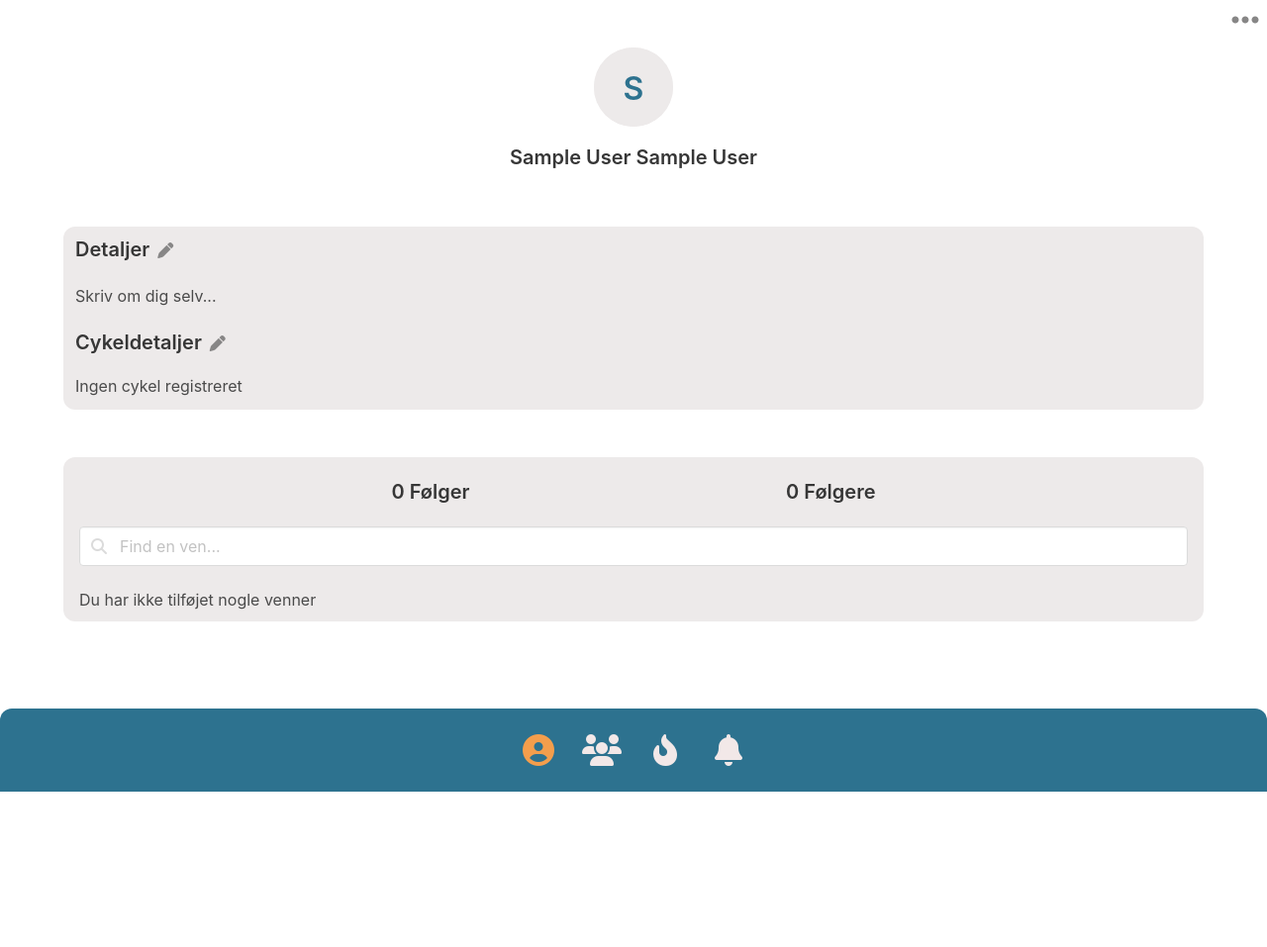
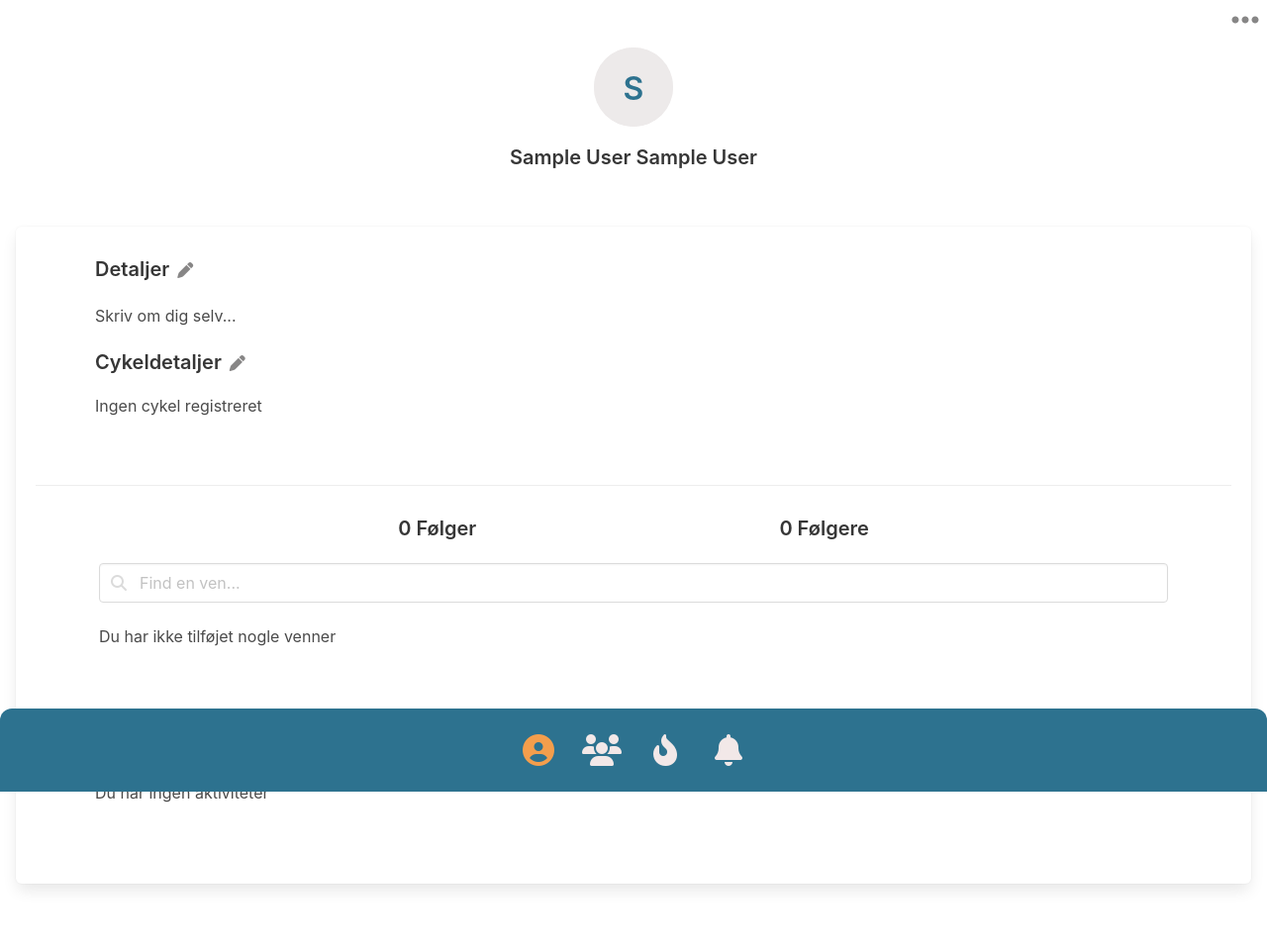
Before and after one commit to Lauramediedk/BikeMate2024, a Flask app: page /dashboard/ in a window 1280 px wide. Shown: the whole page at 99% size. Before the commit the page ends 800 px from the top, so only its background shows below. Run offline with Flask 3, Linux system fonts and the light colour scheme; the visitor is signed in with stand-in values (Sample User, id 1); data that the repository does not hold is empty; some libraries are stand-ins or nearby versions.

Commit message:
box styling of dashboard and corrected the upload bio route + removed redundant code

```diff
--- a/dashboard/forms.py
+++ b/dashboard/forms.py
@@ -6,4 +6,3 @@ class BioForm(FlaskForm):
     """Description field for updating the users bio"""
     description = TextAreaField('Beskrivelse')
     submit = SubmitField('Gem')
-    cancel = SubmitField('Annuller')
--- a/dashboard/views.py
+++ b/dashboard/views.py
@@ -23,10 +23,10 @@ def dashboard():
         return render_template('dashboard.html', first_name=first_name, last_name=last_name, image_path=image_path, bio=bio, form=form, active_page='dashboard')
     else:
         flash('Adgang nægtet', 'error')
-    return redirect(url_for('users.login'))
+        return redirect(url_for('users.login'))
 
 
-def allowed_file(filename):
+def allowed_file(filename):  # Check if the filename has a valid file extension
     return '.' in filename and filename.rsplit('.', 1)[1].lower() in ALLOWED_EXTENSIONS
 
 
@@ -48,16 +48,16 @@ def upload_picture():
         user_id = session.get('user_id')
         upload_profile_image(user_id, f'/uploads/{filename}')
 
-        flash('Billede uploadet succesfuldt', 'success')
+        flash('Billede uploadet', 'success')
     else:
-        flash('Ugyldigt filformat', 'error')
+        allowed_formats = ', '.join(ALLOWED_EXTENSIONS)
+        flash(f'Ugyldigt filformat. Kun følgende filtyper er tilladt: {allowed_formats}', 'error')
 
     return redirect(url_for('dashboard.dashboard'))
 
 
 @dashboard_bp.route('/remove_picture', methods=['GET', 'POST'])
 def remove_picture():
-    try:
         user_id = session.get('user_id')
         image_path = get_profile_image(user_id)
 
@@ -71,10 +71,8 @@ def remove_picture():
             flash('Billede fjernet', 'success')
         else:
             flash('Intet profilbillede at fjerne', 'error')
-    except Exception as e:
-        flash(f'Kunne ikke fjerne billedet: {str(e)}', 'error')
 
-    return redirect(url_for('dashboard.dashboard'))
+        return redirect(url_for('dashboard.dashboard'))
 
 
 @dashboard_bp.route('/upload_bio', methods=['POST'])
@@ -84,19 +82,15 @@ def upload_bio():
 
     if form.validate_on_submit():
         new_bio = form.description.data
-        try:
-            upload_user_bio(user_id, new_bio)
-            flash('Bio opdateret', 'success')
-        except Exception as e:
-            flash(f'Kunne ikke fjerne billedet: {str(e)}', 'error')
+        upload_user_bio(user_id, new_bio)
+        flash('Bio opdateret', 'success')
+    else:
+        flash('Kunne ikke fjerne billedet', 'error')
 
     return redirect(url_for('dashboard.dashboard'))
 
 
 @dashboard_bp.route('/logout')
 def logout():
-    session.pop('user_id', None)
-    session.pop('first_name', None)
-    session.pop('last_name', None)
-
-    return redirect(url_for('dashboard.dashboard'))
+    session.clear()
+    return redirect(url_for('users.login'))
--- a/static/styles.css
+++ b/static/styles.css
@@ -111,6 +111,14 @@ body {
   filter: grayscale(0%);
 }
 
+.flash-placement{
+  position: absolute;
+  top: 0;
+  left: 50%;
+  transform: translateX(-50%);
+  z-index: 1;
+}
+
 /* Desktop specific */
 @media screen and (min-width: 1088px) {
   .has-margin-vertical-desktop {
--- a/templates/base.html
+++ b/templates/base.html
@@ -62,6 +62,8 @@
     {% endif %}
 {% endblock %}
 
+{% include 'flash_messages.html' %}
+
     <div class="content">
         {% block content %} {% endblock %}
     </div>
--- a/templates/dashboard.html
+++ b/templates/dashboard.html
@@ -4,7 +4,10 @@
 
 {% block content %}
 
-    <div class="dropdown is-pulled-right is-right p-2" x-data="{ open: false }" x-bind:class="{ 'is-active': open }">
+    <div class="dropdown is-pulled-right is-right p-2"
+    x-data="{ open: false }"
+    x-bind:class="{ 'is-active': open }"
+    >
         <div class="dropdown-trigger">
             <div x-bind:class="{ 'is-active': open }" @click="open = !open" aria-haspopup="true" aria-controls="dropdown-menu">
                     <a href="#">
@@ -60,11 +63,11 @@
         </section>
     {% endif %}
 
-    <section class="section pt-0">
-        <div class="container">
-            <div class="columns is-marginless content-box is-block-desktop is-multiline">
+    <div class="box mx-4">
+        <section class="section pt-0">
+            <div class="columns is-marginless is-multiline">
                 <div class="column is-12-tablet px-3">
-                    <div x-data="{ show: false}">
+                    <div x-data="{ show: false }">
                         <span class="icon-text">
                             <span class="title is-5">Detaljer</span>
                             <span class="icon" @click="show = !show">
@@ -75,15 +78,13 @@
                         hx-select="#bio_content"
                         hx-target="#bio_content"
                         x-show="show"
+                        @click.outside="show = false"
                         >
                             {{ form.csrf_token }}
                             <div class="field">
                                 {{ form.description(class="input px-4", placeholder="Tilføj en beskrivelse") }}
                                 <div class="is-flex py-2" @click="show = false">
                                     {{ form.submit(class="button is-primary mr-2") }}
-                                    <div @click="show = false">
-                                        {{ form.cancel(class="button is-danger is-outlined")}}
-                                    </div>
                                 </div>
                             </div>
                         </form>
@@ -119,12 +120,12 @@
                     </div>
                 </div>
             </div>
-        </div>
-    </section>
+        </section>
 
-    <section class="section pt-0">
-        <div class="container">
-            <div class="columns is-marginless content-box border-radius scroll-box is-block-tablet">
+        <hr class="dropdown-divider">
+
+        <section class="section pt-0">
+            <div class="columns is-marginless border-radius scroll-box is-block">
                 <div class="column is-flex is-justify-content-space-evenly my-3">
                     <p class="title is-5 mb-0">0 Følger</p>
                     <p class="title is-5">0 Følgere</p>
@@ -147,7 +148,26 @@
                     <p class="subtitle is-6 px-4 py-3">Du har ikke tilføjet nogle venner</p>
                 {% endif %}
             </div>
-        </div>
-    </section>
+        </section>
+
+        <hr class="dropdown-divider">
+
+        <section class="section pt-0">
+            <div class="columns is-marginless border-radius scroll-box is-block">
+                <div class="column">
+                    <p class="title is-5 mb-0">Aktiviteter</p>
+                </div>
+                <div class="column">
+                    {% if user_activities %}
+                        {% for activity in user_activities %}
+                            {{ activity }}
+                        {% endfor %}
+                    {% else %}
+                        <p>Du har ingen aktiviteter</p>
+                    {% endif %}
+                </div>
+            </div>
+        </section>
+    </div>
 
 {% endblock %}
--- a/templates/flash_messages.html
+++ b/templates/flash_messages.html
@@ -1,9 +1,18 @@
-{% with messages = get_flashed_messages() %}
-        {% if messages %}
-            <div class="flashes pt-4">
-                {% for message in messages %}
-                    <p>{{ message }}</p>
+{% with messages = get_flashed_messages(with_categories=true) %}
+    {% if messages %}
+        <div x-data="{ showMessages: true }" x-init="() => { setTimeout(() => showMessages = false, 3000) }">
+            <!--We set a timeout for the flash messages when the element is initialized-->
+            <div class="flashes flash-placement pt-4"
+                x-show="showMessages"
+            >
+                {% for category, message in messages %}
+                    {% if category == 'success' %}
+                        <div class="notification p-2 has-text-centered is-success is-light">{{ message }}</div>
+                    {% elif category == 'error' %}
+                        <div class="notification p-2 has-text-centered is-danger is-light">{{ message }}</div>
+                    {% endif %}
                 {% endfor %}
             </div>
-        {% endif %}
-    {% endwith %}
+        </div>
+    {% endif %}
+{% endwith %}
```
